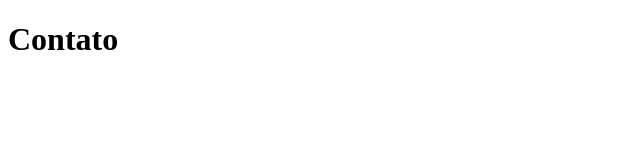
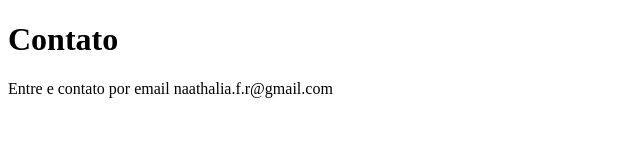
Before and after one commit to NathaliaFerreir4/sistema-de-cadastro, a plain HTML site: page contato.html in a window 1280 px wide. Shown: the whole page, without its empty margins (0-640 px from the left). Drawn offline with Linux system fonts and the light colour scheme.

Commit message:
adicionando o meio de contato

```diff
--- a/contato.html
+++ b/contato.html
@@ -7,5 +7,6 @@
 </head>
 <body>
     <h1>Contato</h1>
+    <p> Entre e contato por email naathalia.f.r@gmail.com</p>
 </body>
 </html>
```
